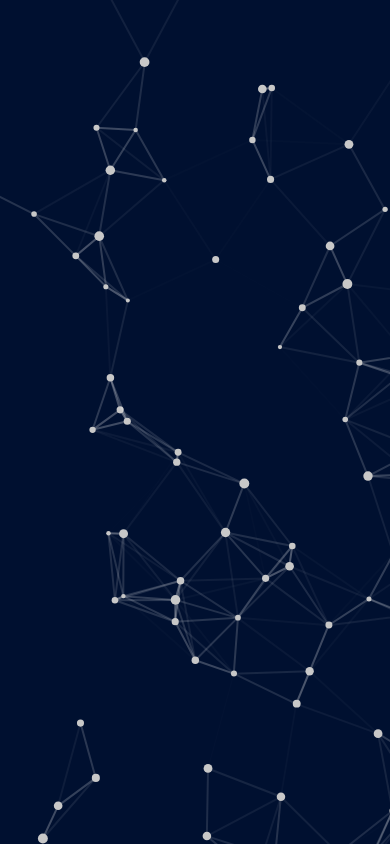
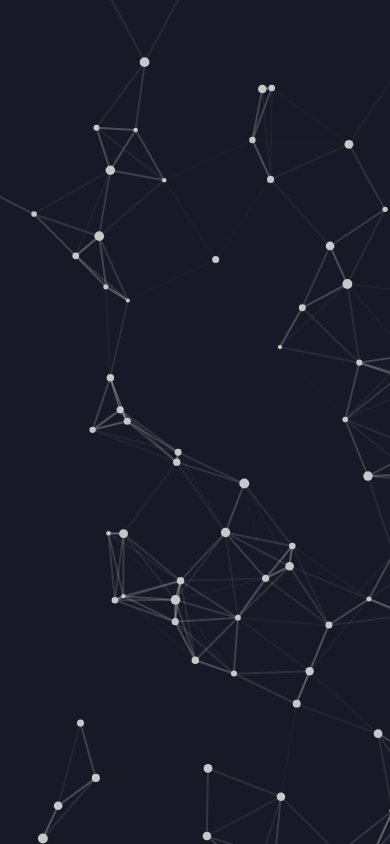
Before and after one commit to jackbush/constellations, a website built with Vite: page index.html in a window 390 px wide. Built offline with nearby package versions, Linux system fonts and the light colour scheme.

Commit message:
better on mobile

```diff
--- a/constellations.js
+++ b/constellations.js
@@ -2,7 +2,7 @@ import p5 from "p5";
 
 const CONTAINER_ID = "jsSketchContainer";
 
-const backgroundColour = "#001030";
+const backgroundColour = "#171a26";
 const numberOfPoints = 120;
 const maxDiameter = 10;
 const minDiameter = 4;
--- a/index.html
+++ b/index.html
@@ -4,13 +4,20 @@
         <meta charset="UTF-8" />
         <title>Constellations</title>
         <style>
+            html,
+            body {
+                margin: 0;
+                padding: 0;
+                width: 100%;
+                height: 100%;
+                background: #171a26;
+            }
             #jsSketchContainer {
                 position: fixed;
                 top: 0;
                 left: 0;
                 width: 100vw;
-                height: 100vh;
-                z-index: -1;
+                height: 100dvh;
             }
         </style>
     </head>
```
